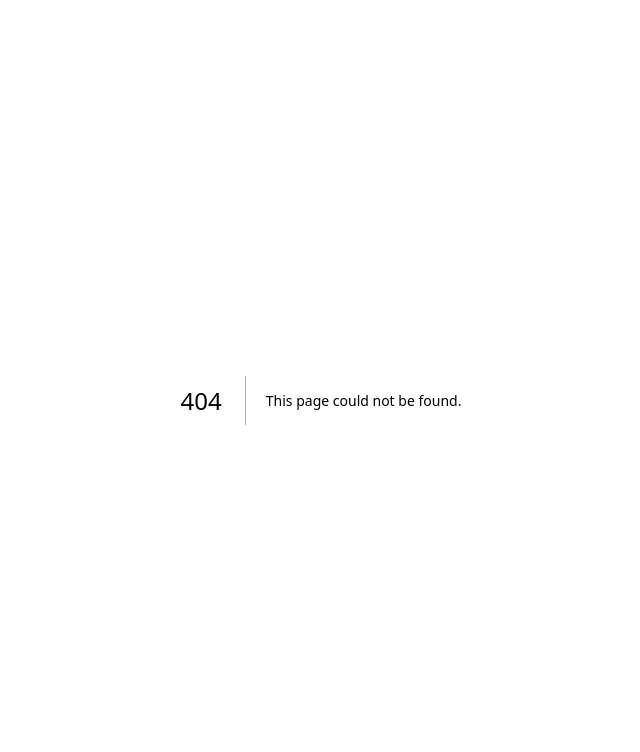
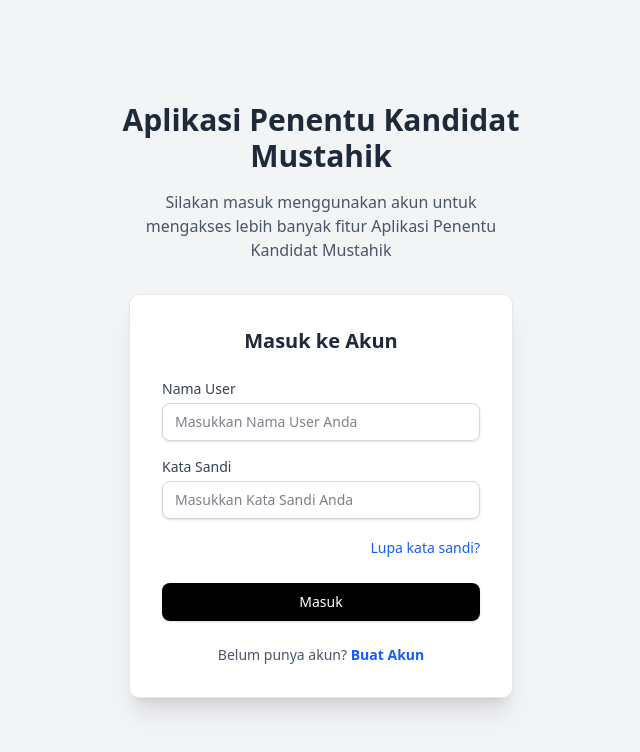
Before and after one commit to Zukhrifa/cek-mustahik, a Next.js app: page /buatAkun in a window 1280 px wide. Before the commit this address had no page. Shown: the top 752 px of the page, without its empty margins (319-959 px from the left). Built offline with nearby package versions, Linux system fonts and the light colour scheme.

Commit message:
buat akun by bifaqih zulfa

```diff
--- /dev/null
+++ b/app/buatAkun/page.tsx
@@ -0,0 +1,116 @@
+//12231945 Bifaqih Zulfa made design for buat akun page
+'use client';
+import React, { useState } from 'react';
+import Link from 'next/link';
+// Definisikan tipe untuk properti input (opsional, untuk konsistensi)
+interface InputProps extends
+React.InputHTMLAttributes<HTMLInputElement> {
+id: string;
+label: string;
+}
+// Komponen Input Kustom
+const CustomInput: React.FC<InputProps> = ({ id, label, type = 'text', ...props
+}) => (
+<div className="mb-4">
+<label htmlFor={id} className="block text-sm font-medium text-gray-700
+mb-1">
+{label}
+</label>
+<input
+type={type}
+id={id}
+className="w-full px-3 py-2 border border-gray-300 rounded-md
+shadow-sm focus:outline-none focus:ring-blue-500 focus:border-blue-500
+sm:text-sm"
+{...props}
+/>
+</div>
+);
+// Komponen Halaman Login
+const LoginPage: React.FC = () => {
+const [username, setUsername] = useState('');
+const [password, setPassword] = useState('');
+const handleSubmit = (e: React.FormEvent) => {
+e.preventDefault();
+// Logika login di sini
+console.log('Username:', username);
+console.log('Password:', password);
+alert('Logika Masuk (Login) diproses. Cek konsol!');
+// Arahkan pengguna ke halaman dashboard atau beranda setelah berhasil
+// router.push('/dashboard');
+};
+return (
+<div className="min-h-screen bg-gray-100 flex flex-col items-center
+justify-center p-4">
+<div className="w-full max-w-md text-center mb-8">
+{/* Judul Utama */}
+<h1 className="text-3xl font-bold text-gray-800">
+Aplikasi Penentu Kandidat Mustahik
+</h1>
+{/* Sub-judul */}
+<p className="mt-4 text-gray-600 px-6">
+Silakan masuk menggunakan akun untuk mengakses lebih banyak fitur
+Aplikasi Penentu Kandidat Mustahik
+</p>
+</div>
+{/* Kontainer Form */}
+<div className="w-full max-w-sm bg-white p-8 rounded-lg shadow-xl
+border border-gray-200">
+<h2 className="text-xl font-semibold text-gray-800 mb-6 text-center">
+Masuk ke Akun
+</h2>
+<form onSubmit={handleSubmit}>
+{/* Input Nama User */}
+<CustomInput
+id="username"
+label="Nama User"
+type="text"
+placeholder="Masukkan Nama User Anda"
+value={username}
+onChange={(e) => setUsername(e.target.value)}
+required
+/>
+{/* Input Kata Sandi */}
+<CustomInput
+id="password"
+label="Kata Sandi"
+type="password"
+placeholder="Masukkan Kata Sandi Anda"
+value={password}
+onChange={(e) => setPassword(e.target.value)}
+required
+/>
+{/* Link Lupa Kata Sandi */}
+<div className="text-right mb-6">
+<Link href="/auth/lupaKataSandi" className="text-sm font-medium
+text-blue-600 hover:text-blue-500">
+Lupa kata sandi?
+</Link>
+</div>
+{/* Tombol Masuk */}
+<button
+type="submit"
+className="w-full flex justify-center py-2 px-4 border
+border-transparent rounded-md shadow-sm text-sm font-medium text-white
+bg-black hover:bg-gray-800 focus:outline-none focus:ring-2
+focus:ring-offset-2 focus:ring-black"
+>
+Masuk
+</button>
+</form>
+{/* Link Buat Akun */}
+<div className="mt-6 text-center">
+<p className="text-sm text-gray-600">
+Belum punya akun?{' '}
+{/* Mengganti ke halaman pendaftaran (misalnya, di /auth/daftar) */}
+<Link href="/auth/daftar" className="font-bold text-blue-600
+hover:text-blue-500">
+Buat Akun
+</Link>
+</p>
+</div>
+</div>
+</div>
+);
+};
+export default LoginPage;
```
